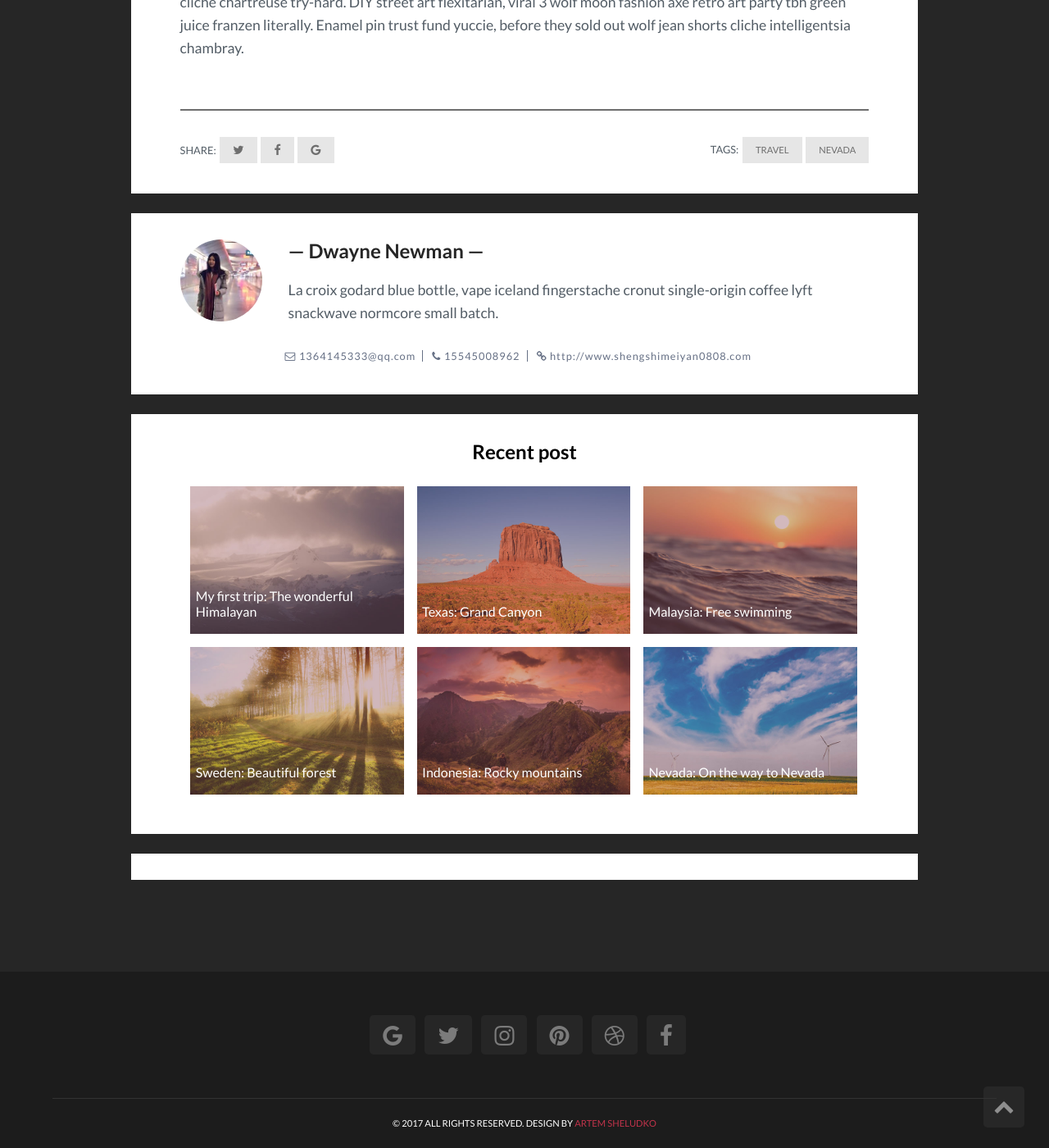
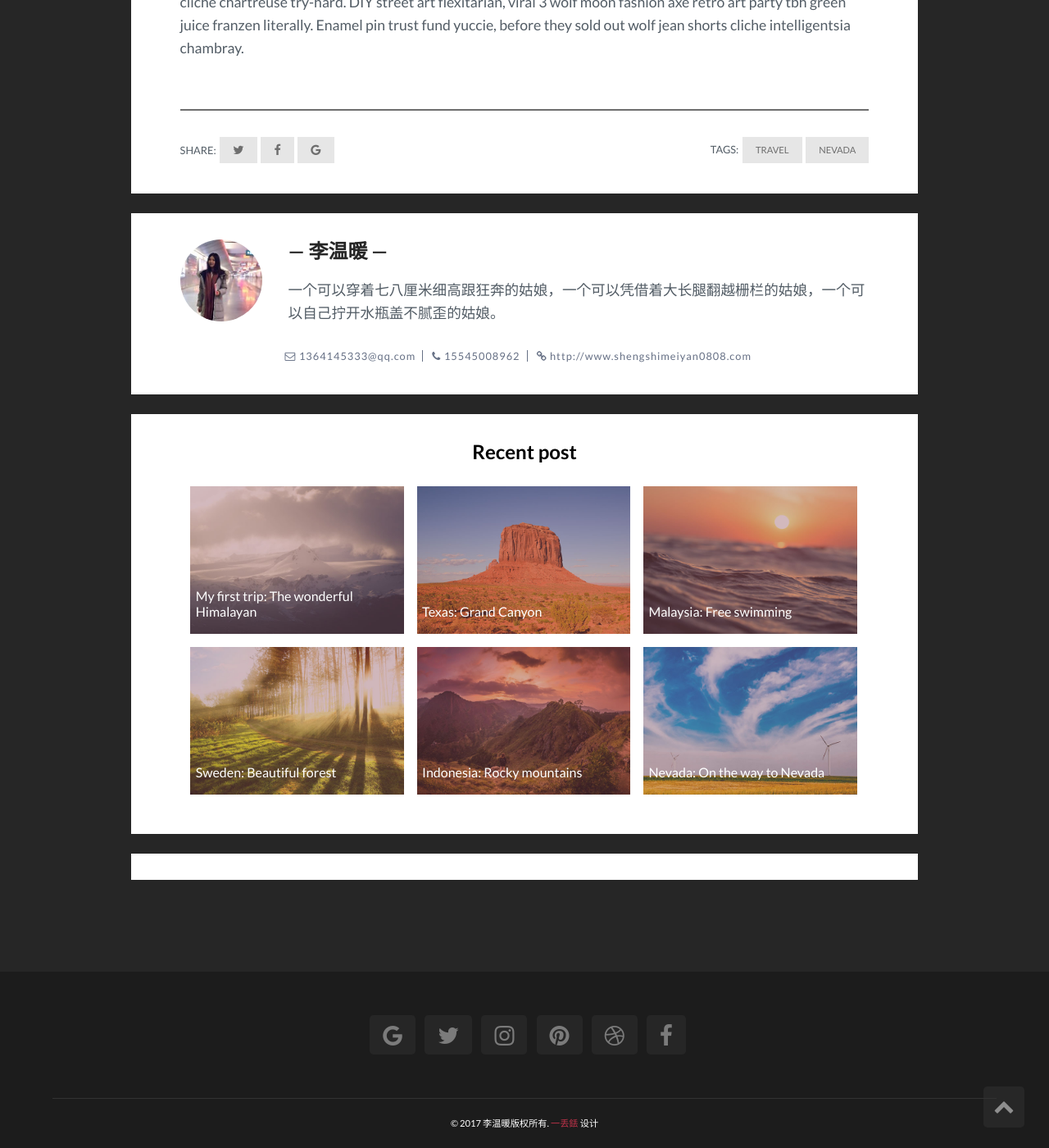
Before and after one commit to yidiudiu/yidiudiu.github.io, a Jekyll site: the page built from _posts/2017-07-12-nevada-on-the-way-to-nevada.markdown, in a window 1280 px wide and 1400 px high, scrolled down 1612 px. Shown: the whole window at 82% size. Built offline with Jekyll 4.4.1, drawn with Linux system fonts in a browser that asks for light colours; comment, search, counter and statistics services are not loaded.

Commit message:
修改页脚和简介等

```diff
--- a/_includes/footer.html
+++ b/_includes/footer.html
@@ -3,7 +3,7 @@
   <div class="wrapper">
     {% include social_footer.html %}
     <div class="copyright">
-      <p>&copy; {{site.time | date: '%Y'}} All rights reserved. Design by <a href="https://artemsheludko.github.io" target="_blank">Artem Sheludko</a></p>
+      <p>&copy; {{site.time | date: '%Y'}} 李温暖版权所有. <a href="https://yidiudiu.github.io" target="_blank">一丢銩</a>&nbsp;设计</p>
     </div>
   </div>
 </footer> <!-- End Section Footer -->
--- a/_layouts/post.html
+++ b/_layouts/post.html
@@ -43,25 +43,25 @@ layout: default
         <img src="{{site.baseurl}}/assets/img/{% if site.author-pic %}{{ site.author-pic }}{% endif %}" alt="Author face">
       </div>
       <div class="author_info">
-        <h2 class="author_title">{% if site.author-name %}{{site.author-name}}{% else %}Dwayne Newman{% endif %}</h2>
-        <p class="author_subtitle">{% if site.about-author %}{{site.about-author}}{% else %}La croix godard blue bottle, vape iceland fingerstache cronut single-origin coffee lyft snackwave normcore small batch.{% endif %}</p>
+        <h2 class="author_title">{% if site.author-name %}{{site.author-name}}{% else %}李温暖{% endif %}</h2>
+        <p class="author_subtitle">{% if site.about-author %}{{site.about-author}}{% else %}一个可以穿着七八厘米细高跟狂奔的姑娘，一个可以凭借着大长腿翻越栅栏的姑娘，一个可以自己拧开水瓶盖不腻歪的姑娘。{% endif %}</p>
         <div class="author_social">
           {% if site.email %}
           <span class="author_email"><i class="fa fa-envelope-o" aria-hidden="true"></i> <a href="mailto:{{site.email}}">{{site.email}}</a></span>
           {% else %}
-          <span class="author_email"><i class="fa fa-envelope-o" aria-hidden="true"></i> <a href="mailto:dwayne@example.com">dwayne@example.com</a></span>
+          <span class="author_email"><i class="fa fa-envelope-o" aria-hidden="true"></i> <a href="mailto:dwayne@example.com">1364145333@qq.com</a></span>
           {% endif %}
 
           {% if site.phone %}
           <span class="author_phone"><i class="fa fa-phone" aria-hidden="true"></i> <a href="tel:{{site.phone}}">{{site.phone}}</a></span>
           {% else %}
-          <span class="author_phone"><i class="fa fa-phone" aria-hidden="true"></i> <a href="tel:+496-169-65-57">(496)-169-6557</a></span>
+          <span class="author_phone"><i class="fa fa-phone" aria-hidden="true"></i> <a href="tel:+496-169-65-57">15545008962</a></span>
           {% endif %}
 
           {% if site.website %}
           <span class="author_website"><i class="fa fa-link" aria-hidden="true"></i> <a href="{{site.website}}" target="_blank">{{site.website}}</a></span>
           {% else %}
-          <span class="author_website"><i class="fa fa-link" aria-hidden="true"></i> <a href="#" target="_blank">https://dwayne.example.com</a></span>
+          <span class="author_website"><i class="fa fa-link" aria-hidden="true"></i> <a href="#" target="_blank">http://www.shengshimeiyan0808.com</a></span>
           {% endif %}
         </div>
       </div>
--- a/_pages/contact.html
+++ b/_pages/contact.html
@@ -7,7 +7,7 @@ permalink: /contact/
   <a href="{{site.baseurl}}/" class="button_back"><i class="fa fa-long-arrow-left" aria-hidden="true"></i> 返回</a>
 
   <div class="container_contact">
-  <h3 class="form_title">Send me message</h3>
+  <h3 class="form_title">给我留言</h3>
 
   <form action="https://formspree.io/{{site.email}}" method="post" class="form">
     <div class="message js-form-message"></div>
@@ -21,7 +21,7 @@ permalink: /contact/
         <input type="tel" placeholder="您的电话" name="form_tel" class="form-input">
     </div>
     <div class="form_group">
-        <textarea name="Message" placeholder="具体信息" cols="25" rows="6" class="form-textarea" required></textarea>
+        <textarea name="Message" placeholder="您的留言" cols="25" rows="6" class="form-textarea" required></textarea>
     </div>
     <div class="form_group">
         <input type="submit" class="form_btn" value="发送">
```
